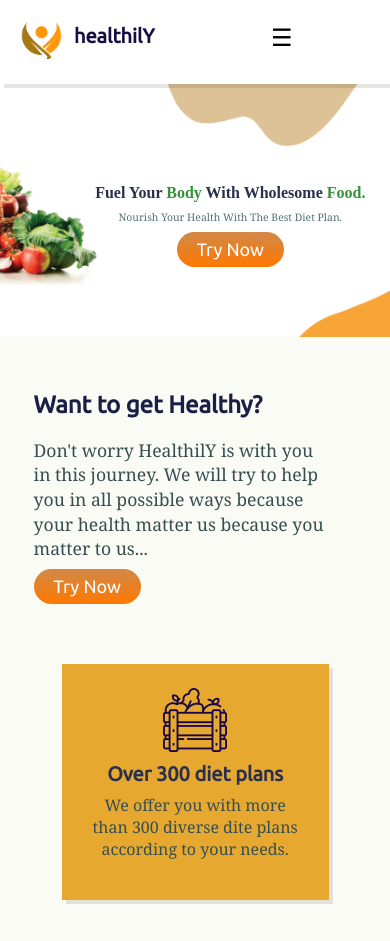
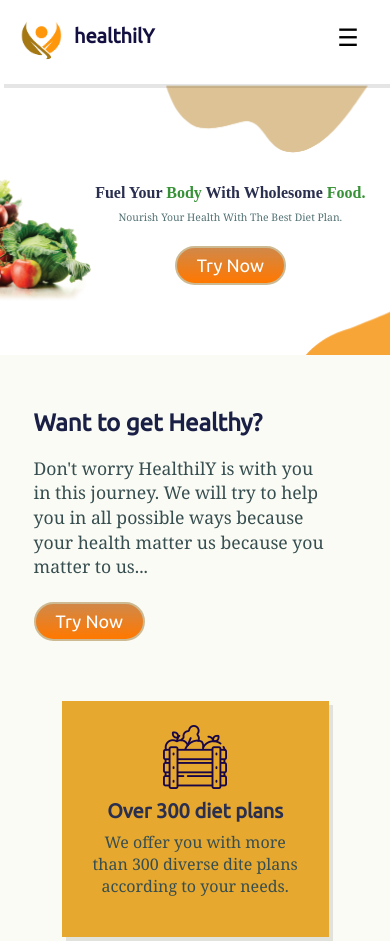
Before and after one commit to MitaliSachan/HealhtilY, a website: page public/index.html in a window 390 px wide. Shown: the top 941 px of the page. Drawn offline with Linux system fonts and the light colour scheme; a web font is replaced by a local one.

Commit message:
Update styles.css

```diff
--- a/public/css/styles.css
+++ b/public/css/styles.css
@@ -84,10 +84,12 @@ section {
   -webkit-border-radius: 28;
   -moz-border-radius: 28;
   border-radius: 28px;
+  border: 2px solid rgb(205, 186, 147);
   font-family: "Ubuntu";
   color: #ffffff;
   font-size: 18px;
   padding: 7px 20px 7px 20px;
+  margin-top: 5%;
   text-decoration: none;
 }
 .icons .btn:hover {
@@ -113,7 +115,7 @@ section {
   display: none;
   font-size: 24px;
   user-select: none;
-  right: 22%;
+  right: 8%;
   top: 28%;
 }
 .home {
@@ -348,7 +350,7 @@ hr {
     font-size: 2rem;
   }
 }
-@media (max-width: 450px) {
+@media (max-width: 520px) {
   html {
     font-size: 50%;
   }
@@ -365,9 +367,7 @@ hr {
   p {
     font-size: 1.3em;
   }
-  .header .nav_links .hamburger {
-    right: 25%;
-  }
+
 }
 
 @media (max-width: 1174px) {
```
